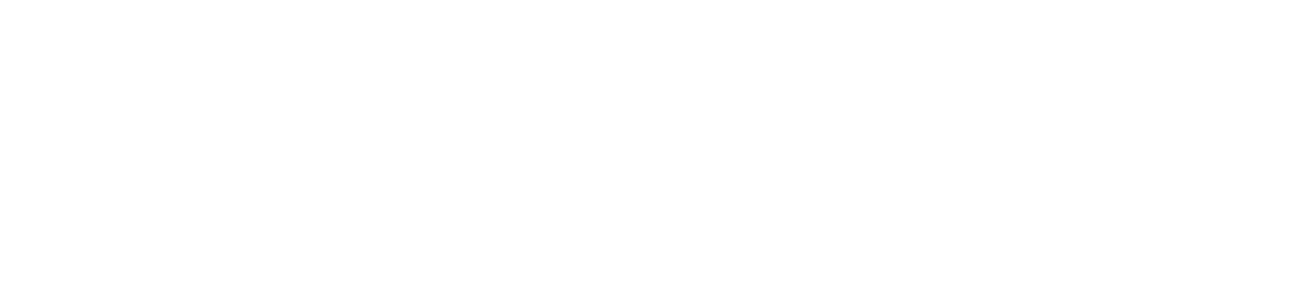
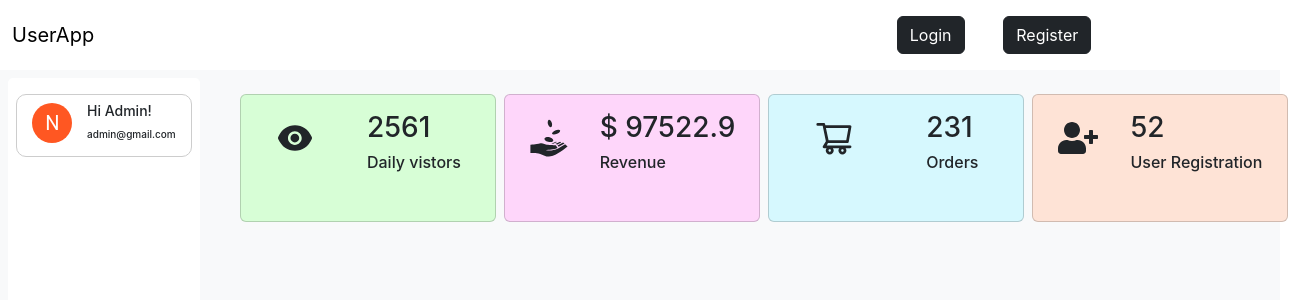
Before and after one commit to Hiran-Enfin-2023/User_Dashboard, a React (Create React App) app in the folder client/: page /admin/dashboard in a window 1280 px wide. Before the commit this address had no page. Shown: the top 300 px of the page, 1312 px wide, since content can reach past the window. Built offline with nearby package versions, Linux system fonts and the light colour scheme.

Commit message:
working on dashboard

```diff
--- a/client/package.json
+++ b/client/package.json
@@ -3,6 +3,9 @@
   "version": "0.1.0",
   "private": true,
   "dependencies": {
+    "@emotion/react": "^11.11.1",
+    "@emotion/styled": "^11.11.0",
+    "@mui/material": "^5.14.9",
     "@testing-library/jest-dom": "^5.17.0",
     "@testing-library/react": "^13.4.0",
     "@testing-library/user-event": "^13.5.0",
--- a/client/src/App.js
+++ b/client/src/App.js
@@ -1,9 +1,11 @@
 import "./App.css";
 import Dashboard from "./components/Dashboard/Dashboard";
 import Header from "./components/Header/Header";
+import AdminDashboard from "./components/admin/adminDashboard/AdminDashboard";
 import Login from "./components/login/Login";
 import Register from "./components/register/Register";
 import { BrowserRouter, Routes, Route } from "react-router-dom";
+import AdminPage from "./pages/admin/AdminPage";
 
 function App() {
   return (
@@ -12,6 +14,8 @@
         <Route path="/" element={<Register />} />
         <Route path="/login" element={<Login />} />
         <Route path="/dashboard" element={<Dashboard />} />
+        <Route path="/admin/dashboard" element={<AdminPage/>} />
+
       </Routes>
     </div>
   );
--- a/client/src/components/Header/Header.jsx
+++ b/client/src/components/Header/Header.jsx
@@ -6,35 +6,42 @@
 import DropdownButton from 'react-bootstrap/DropdownButton';
 import Dropdown from 'react-bootstrap/Dropdown';
 import avatar from "../../assets/image.jpg"
+import { Avatar } from '@mui/material';
+import { deepOrange } from '@mui/material/colors';
 function Header() {
     const navigate = useNavigate()
     const logout = () => {
         localStorage.removeItem("access_token");
         navigate("/")
     }
+    const token = localStorage.getItem("access_token")
     return (
-        <div>
-            <Navbar bg="white" data-bs-theme="dark">
+        <div style={{ height: "70px" }}>
+            <Navbar style={{ height: "100%" }} bg="white" data-bs-theme="dark">
                 <Container>
                     <Navbar.Brand style={{ color: "black" }} to="/">UserApp</Navbar.Brand>
 
                 </Container>
                 <Nav className="me-auto">
-                    <div style={{ width: "17rem", display: "flex", justifyContent: "space-between", marginRight: "25px" }}>
+                    <div style={{ width: "17rem", display: "flex", justifyContent: "space-evenly", marginRight: "150px" }}>
 
 
                         <Link style={{ textDecoration: "none" }} className='link' to={"/login"}> <Button variant="dark">Login</Button> </Link>
 
 
                         <Link style={{ textDecoration: "none" }} className='link' to={"/"}>  <Button variant="dark">Register</Button></Link>
-                        <Link style={{ textDecoration: "none" }} className='link' to={"/dashboard"}>
-                            {/* <img style={{height:"100%",width:"100%"}} src={avatar} /> */}
-                            <DropdownButton title="Profile" variant="dark">
+                        {
+                            token && <Link style={{ textDecoration: "none" }} className='link' to={"/dashboard"}>
+                                <div className="profile d-flex bg-light">
+                                    <Avatar sx={{ bgcolor: deepOrange[500] }}>R</Avatar>
+                                    <DropdownButton variant='light' >
+                                        <Dropdown.Item  onClick={logout} >Logout</Dropdown.Item>
+                                    </DropdownButton>
+                                </div>
 
-                                <Dropdown.Item onClick={logout} >Logout</Dropdown.Item>
+                            </Link>
+                        }
 
-                            </DropdownButton>
-                        </Link>
 
                     </div>
 
--- /dev/null
+++ b/client/src/components/admin/adminDashboard/AdminDashboard.jsx
@@ -0,0 +1,34 @@
+import React from 'react'
+import Card from "react-bootstrap/Card";
+import cardsData from "../../../data/adminData"
+
+function AdminDashboard() {
+    console.log(cardsData);
+    return (
+        <div>
+            <div className="cards-div d-flex m-4">
+                {
+                    cardsData.map((e) => {
+                        return (
+                            <Card style={{ height: "8rem", width: "16rem", marginLeft: "8px",backgroundColor:`${e.bg}` }}>
+                                <Card.Body className='d-flex justify-content-around'>
+                                    <div className='w-25 justify-content-center'>
+                                        <h1>{e.icon}</h1>
+
+                                    </div>
+                                    <div>
+                                        <h3>{e.data}</h3>
+                                        <h6>{e.title}</h6>
+                                    </div>
+                                </Card.Body>
+                            </Card>
+                        )
+                    })
+                }
+
+            </div>
+        </div>
+    )
+}
+
+export default AdminDashboard
--- a/client/src/components/login/Login.jsx
+++ b/client/src/components/login/Login.jsx
@@ -6,11 +6,14 @@
 import { useNavigate } from "react-router-dom";
 import Header from '../Header/Header';
 import { FaEye, FaEyeSlash } from "react-icons/fa"
+import Alert from '@mui/material/Alert';
+import Stack from '@mui/material/Stack';
 function Login() {
 
   const baseURL = process.env.REACT_APP_AUTH_BASEURL
   const navigate = useNavigate()
   const [showPass, setShowPass] = useState(false)
+  const [err, setErr] = useState("")
   const [inputValues, setInputValues] = useState({
     email: "",
     password: "",
@@ -38,17 +41,23 @@
 
       try {
         const res = await axios.post("http://localhost:4000/api/auth/login", { email, password })
-
         if (res.status === 200) {
           console.log("User login successfully ", res.data.access_token);
           localStorage.setItem("access_token", res.data.access_token)
+
           navigate("/dashboard");
-        } else {
-          console.log(res.response);
+          return (
+            <div>
+              <Stack sx={{ width: '100%' }} spacing={2}>
+                <Alert severity="success">This is a success alert — check it out!</Alert>
+              </Stack>
+            </div>
+          )
         }
       } catch (error) {
-        alert(error.response)
-        // console.log(error.response.data.message);
+
+        // alert(error.response.data.message)
+        console.log(error);
       }
 
     }
@@ -67,7 +76,7 @@
 
           <Form.Group className="mb-3 d-flex " >
             <Form.Control onChange={setValue} name="password" value={inputValues.password} type={!showPass ? "password" : "text"} placeholder="Enter your password" />
-            <Button style={{backgroundColor:"black", border:"none"}} onClick={() => setShowPass(!showPass)}>{!showPass ? <FaEyeSlash /> : <FaEye />} </Button>
+            <Button style={{ backgroundColor: "black", border: "none" }} onClick={() => setShowPass(!showPass)}>{!showPass ? <FaEyeSlash /> : <FaEye />} </Button>
           </Form.Group>
 
 
--- /dev/null
+++ b/client/src/components/sidebar/Sidebar.jsx
@@ -0,0 +1,20 @@
+import Avatar from '@mui/material/Avatar';
+import { deepOrange, deepPurple } from '@mui/material/colors';
+function Sidebar() {
+    return (
+        <div style={{ minWidth: "15%", borderRadius: "5px", minHeight: "100vh" }} className='bg-white m-2 p-2'>
+            <div style={{border: "1px solid #CDCDCD", borderRadius: "10px", padding:"8px"}} className='d-flex justify-content-around mt-2'>
+                <div className="avatar">
+                    <Avatar sx={{ bgcolor: deepOrange[500] }}>N</Avatar>
+                </div>
+                <div className="details ">
+                    <h6 style={{fontSize:"14px"}} className='font-weight-light'>Hi Admin!</h6>
+                    <h6 style={{fontSize:"10px"}}>admin@gmail.com</h6>
+                </div>
+            </div>
+
+        </div>
+    )
+}
+
+export default Sidebar
--- /dev/null
+++ b/client/src/data/adminData.js
@@ -0,0 +1,31 @@
+import {GiReceiveMoney} from "react-icons/gi"
+import {AiFillEye,AiOutlineShoppingCart} from "react-icons/ai"
+import {FaUserPlus} from "react-icons/fa"
+
+const cardsData = [{
+    icon: <AiFillEye/>,
+    data : 2561,
+    title: "Daily vistors" ,
+    bg:"#D7FED6"
+},
+{
+    icon: <GiReceiveMoney/>,
+    data : `$ 97522.9`,
+    title: "Revenue" ,
+    bg:"#FED6FA"
+},
+{
+    icon: <AiOutlineShoppingCart/>,
+    data : 231,
+    title: "Orders" ,
+    bg:"#D6F8FE"
+},
+{
+    icon: <FaUserPlus/>,
+    data : 52,
+    title: "User Registration" ,
+    bg:"#FEE3D6"
+},
+]
+
+export default cardsData
--- /dev/null
+++ b/client/src/pages/admin/AdminPage.jsx
@@ -0,0 +1,18 @@
+import React from 'react'
+import Header from '../../components/Header/Header'
+import Sidebar from '../../components/sidebar/Sidebar'
+import AdminDashboard from '../../components/admin/adminDashboard/AdminDashboard'
+
+function AdminPage() {
+  return (
+    <div className='bg-light'>
+        <Header/>
+        <div className='d-flex'>
+            <Sidebar/>
+            <AdminDashboard/>
+        </div>
+    </div>
+  )
+}
+
+export default AdminPage
```
Also changed, not shown: client/src/components/register/Register.jsx (+21 -11 lines), client/src/utils/api.js (added, +8 -0 lines), 2 other files (tests, documents, lock files or other folders).
